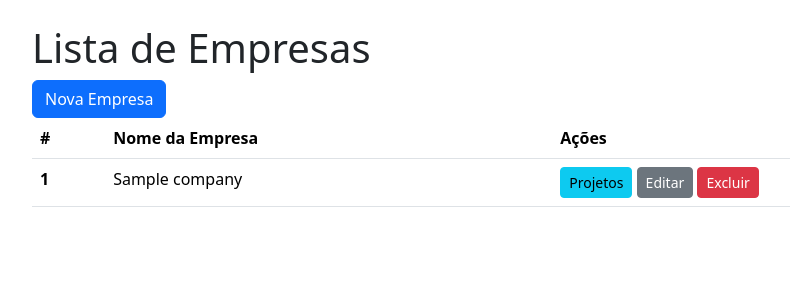
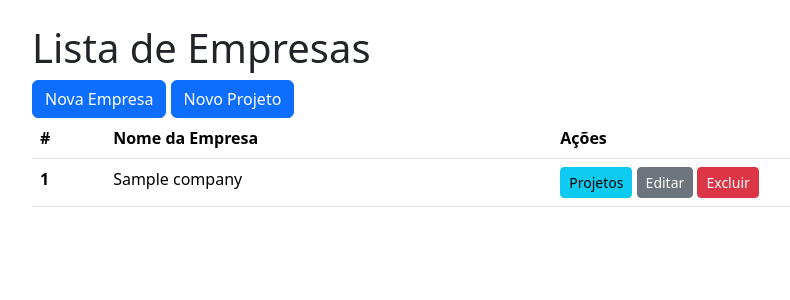
Before and after one commit to ViniciusHSilva6605/Gerenciamento_de_projetos, a Django app: page / in a window 1280 px wide. Shown: the part 56-356 px from the top of the page, without its empty margins (50-840 px from the left). Run offline with Django 4.2, Linux system fonts and the light colour scheme; tables that the repository leaves empty hold one stand-in row (values such as "Sample post").

Commit message:
Update company_list.html

```diff
--- a/todos/templates/company_list.html
+++ b/todos/templates/company_list.html
@@ -29,6 +29,7 @@
                     </td>
                 </tr>
             {% endfor %}
+            <a href="{% url 'project_create' company_id=5433 %}" class="btn btn-primary">Novo Projeto</a>
         </tbody>
     </table>
 {% endblock content %}
```
